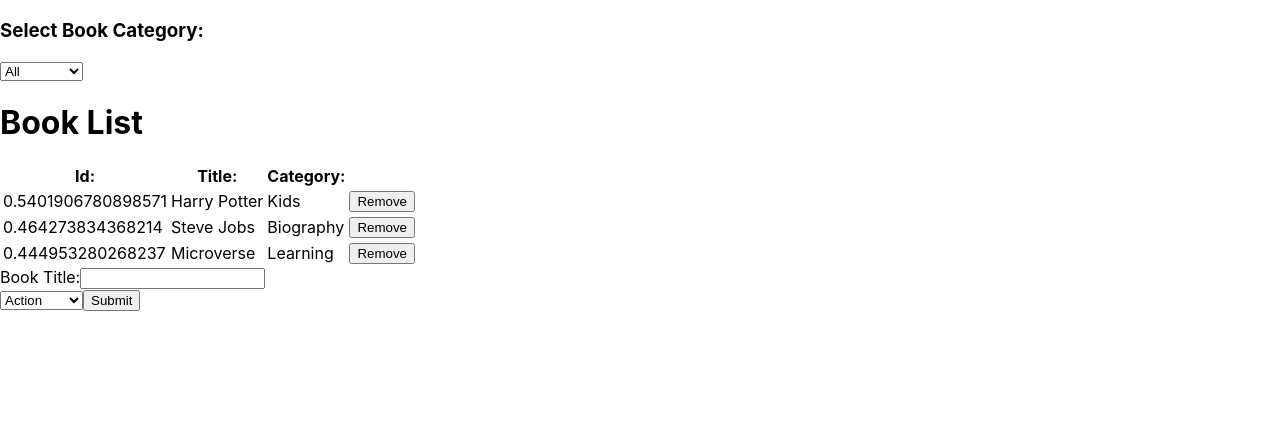
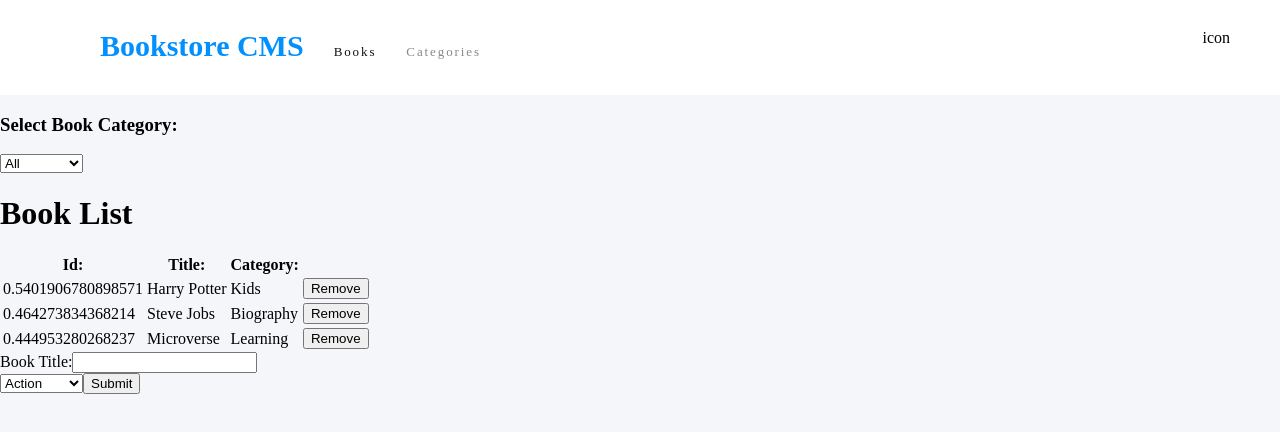
Before and after one commit to othman-19/bookStore-react-redux, a React (Create React App) app: page / in a window 1280 px wide. Shown: the top 432 px of the page. Built offline with nearby package versions, Linux system fonts and the light colour scheme.

Commit message:
navbar styling and background added

```diff
--- a/src/App.js
+++ b/src/App.js
@@ -5,6 +5,16 @@ import BooksForm from './containers/BooksForm';
 function App() {
   return (
     <div className="App">
+      <div className="panel-bg">
+        <ul>
+          <li className="logo">Bookstore CMS</li>
+
+          <li className="BOOKS">Books</li>
+          <li className="CATEGORIES">Categories</li>
+          <li className="icon">icon</li>
+        </ul>
+      </div>
+
       <BooksList />
       <BooksForm />
     </div>
--- a/src/index.css
+++ b/src/index.css
@@ -1,13 +1,72 @@
 body {
   margin: 0;
-  font-family: -apple-system, BlinkMacSystemFont, 'Segoe UI', 'Roboto', 'Oxygen',
-    'Ubuntu', 'Cantarell', 'Fira Sans', 'Droid Sans', 'Helvetica Neue',
-    sans-serif;
-  -webkit-font-smoothing: antialiased;
-  -moz-osx-font-smoothing: grayscale;
+  background-color: #f5f6fa;
 }
 
 code {
   font-family: source-code-pro, Menlo, Monaco, Consolas, 'Courier New',
     monospace;
 }
+
+ul {
+  list-style-type: none;
+  margin: 0;
+  padding: 29px 0 29px 100px;
+}
+
+li {
+  display: inline;
+}
+
+.logo {
+  width: 240px;
+  height: 37px;
+  font-family: Montserrat;
+  font-size: 30px;
+  font-weight: bold;
+  font-stretch: normal;
+  font-style: normal;
+  line-height: normal;
+  letter-spacing: normal;
+  color: #0290ff;
+}
+
+.panel-bg {
+  width: 100%;
+  height: 95px;
+  background-color: #ffffff;
+}
+
+.BOOKS {
+  width: 59px;
+  height: 16px;
+  font-family: Montserrat;
+  font-size: 13px;
+  font-weight: normal;
+  font-stretch: normal;
+  font-style: normal;
+  line-height: normal;
+  letter-spacing: 1.9px;
+  color: #121212;
+  padding-left: 30px;
+}
+
+.CATEGORIES {
+  width: 105px;
+  height: 16px;
+  opacity: 0.5;
+  font-family: Montserrat;
+  font-size: 13px;
+  font-weight: normal;
+  font-stretch: normal;
+  font-style: normal;
+  line-height: normal;
+  letter-spacing: 1.9px;
+  color: #121212;
+  padding-left: 30px;
+}
+
+.icon {
+  float: right;
+  padding-right: 50px;
+}
```
